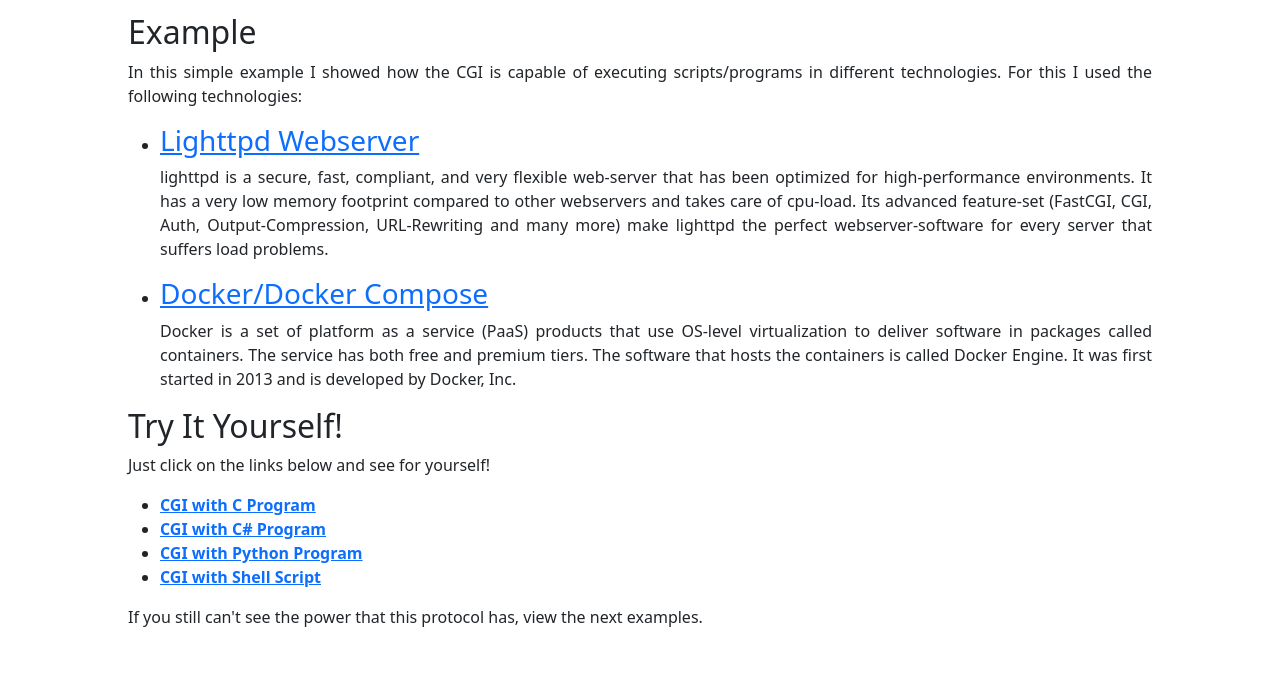
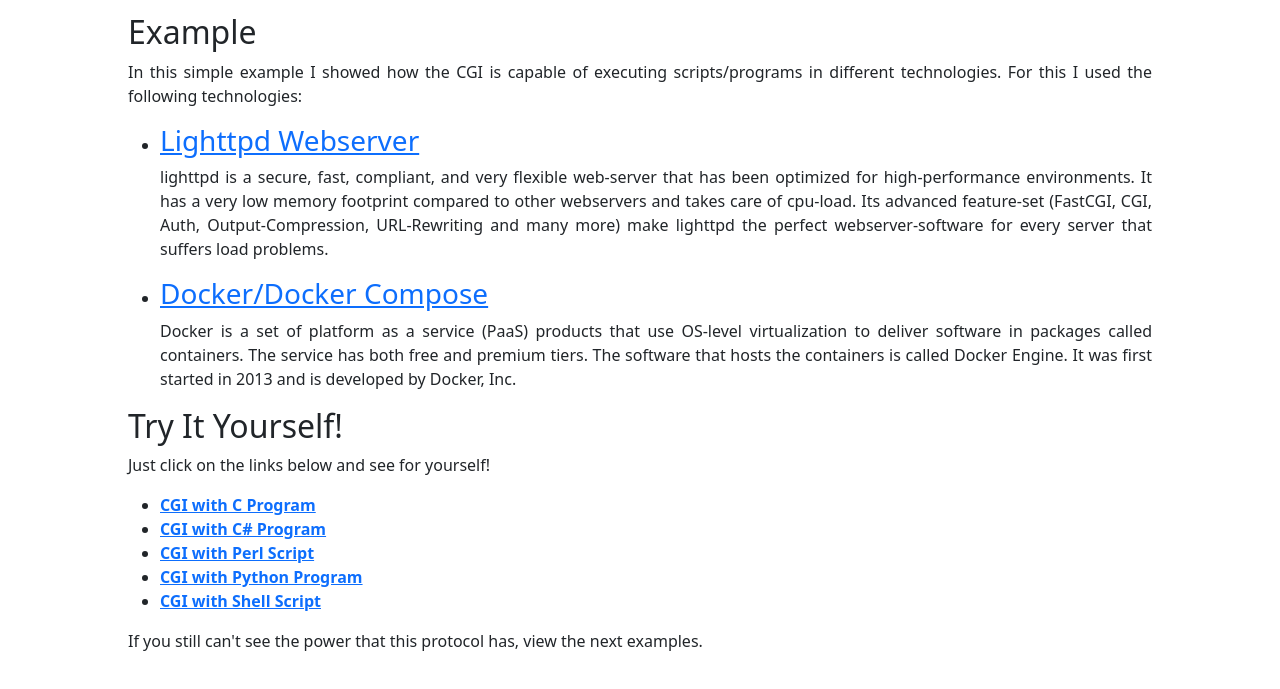
Before and after one commit to WilliamSampaio/cgi-scripts, a plain HTML site: page index.html in a window 1280 px wide. Shown: the part 782-1471 px from the top of the page. Drawn offline with nearby package versions, Linux system fonts and the light colour scheme.

Commit message:
add perl example

```diff
--- a/index.html
+++ b/index.html
@@ -70,6 +70,7 @@
     <ul>
         <li><a href="/cgi-bin/script_c.cgi" target="_blank"><strong>CGI with C Program</strong></a></li>
         <li><a href="/cgi-bin/script_csharp/ScriptCGI" target="_blank"><strong>CGI with C# Program</strong></a></li>
+        <li><a href="/cgi-bin/script_pl.cgi" target="_blank"><strong>CGI with Perl Script</strong></a></li>
         <li><a href="/cgi-bin/script.py" target="_blank"><strong>CGI with Python Program</strong></a></li>
         <li><a href="/cgi-bin/script_sh.cgi" target="_blank"><strong>CGI with Shell Script</strong></a></li>
     </ul>
```
Also changed, not shown: 2 other files.
